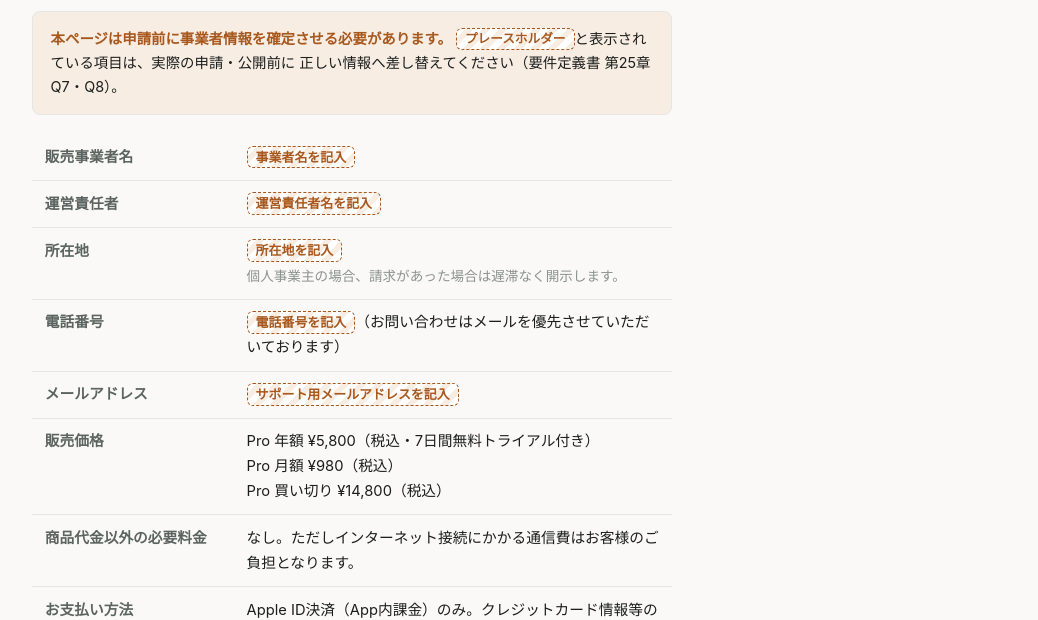
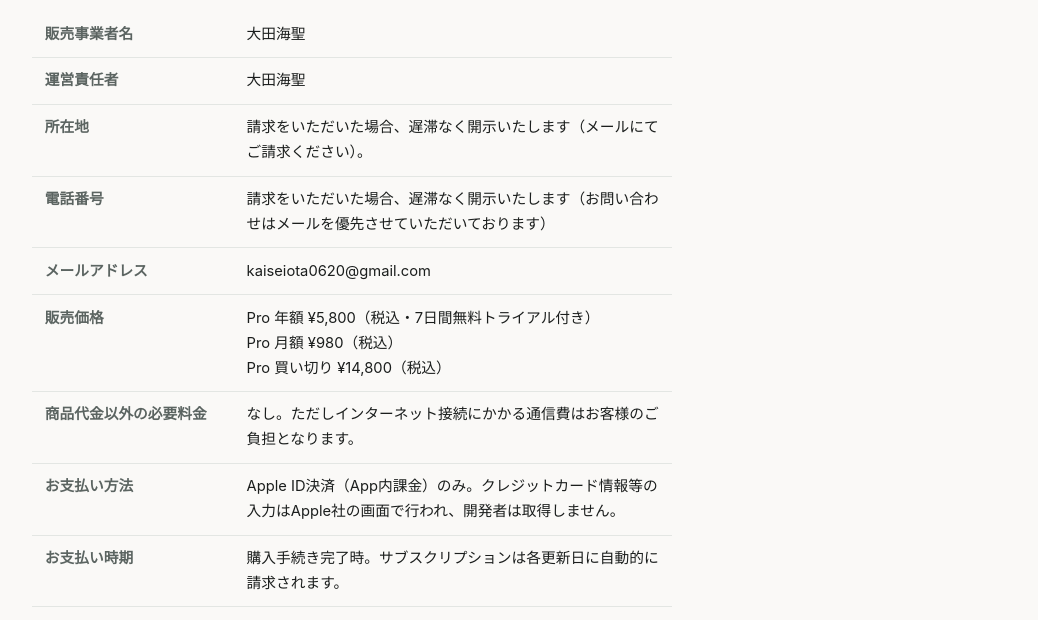
Before and after one commit to ohtakaisei/dosely, a plain HTML site: page tokushoho.html in a window 1280 px wide. Shown: the part 189-809 px from the top of the page, without its empty margins (120-1158 px from the left). Drawn offline with Linux system fonts and the light colour scheme.

Commit message:
特定商取引法ページとお問い合わせページの事業者情報を確定
- 販売業者・運営責任者を大田海聖に設定
- 所在地・電話番号は個人事業者の開示特例に基づき請求時開示の記載に変更
- サポート用メールアドレスを kaiseiota0620@gmail.com に確定

Co-Authored-By: Claude Sonnet 5 <noreply@anthropic.com>
Claude-Session: https://claude.ai/code/session_01PaXFgxVxJgXqvhE8zCVH98

```diff
--- a/tokushoho.html
+++ b/tokushoho.html
@@ -28,27 +28,18 @@
       <p class="doc-meta">最終更新日: 2026年9月1日</p>
     </div>
 
-    <div class="note caution">
-      <strong>本ページは申請前に事業者情報を確定させる必要があります。</strong>
-      <span class="placeholder">プレースホルダー</span>と表示されている項目は、実際の申請・公開前に
-      正しい情報へ差し替えてください（要件定義書 第25章 Q7・Q8）。
-    </div>
-
     <section>
       <table>
-        <tr><th>販売事業者名</th><td><span class="placeholder">事業者名を記入</span></td></tr>
-        <tr><th>運営責任者</th><td><span class="placeholder">運営責任者名を記入</span></td></tr>
+        <tr><th>販売事業者名</th><td>大田海聖</td></tr>
+        <tr><th>運営責任者</th><td>大田海聖</td></tr>
         <tr>
           <th>所在地</th>
           <td>
-            <span class="placeholder">所在地を記入</span><br>
-            <span style="font-size:0.85rem;color:var(--ink-faint);">
-              個人事業主の場合、請求があった場合は遅滞なく開示します。
-            </span>
+            請求をいただいた場合、遅滞なく開示いたします（メールにてご請求ください）。
           </td>
         </tr>
-        <tr><th>電話番号</th><td><span class="placeholder">電話番号を記入</span>（お問い合わせはメールを優先させていただいております）</td></tr>
-        <tr><th>メールアドレス</th><td><span class="placeholder">サポート用メールアドレスを記入</span></td></tr>
+        <tr><th>電話番号</th><td>請求をいただいた場合、遅滞なく開示いたします（お問い合わせはメールを優先させていただいております）</td></tr>
+        <tr><th>メールアドレス</th><td>kaiseiota0620@gmail.com</td></tr>
         <tr>
           <th>販売価格</th>
           <td>
```
Also changed, not shown: support.html (+1 -5 lines).
